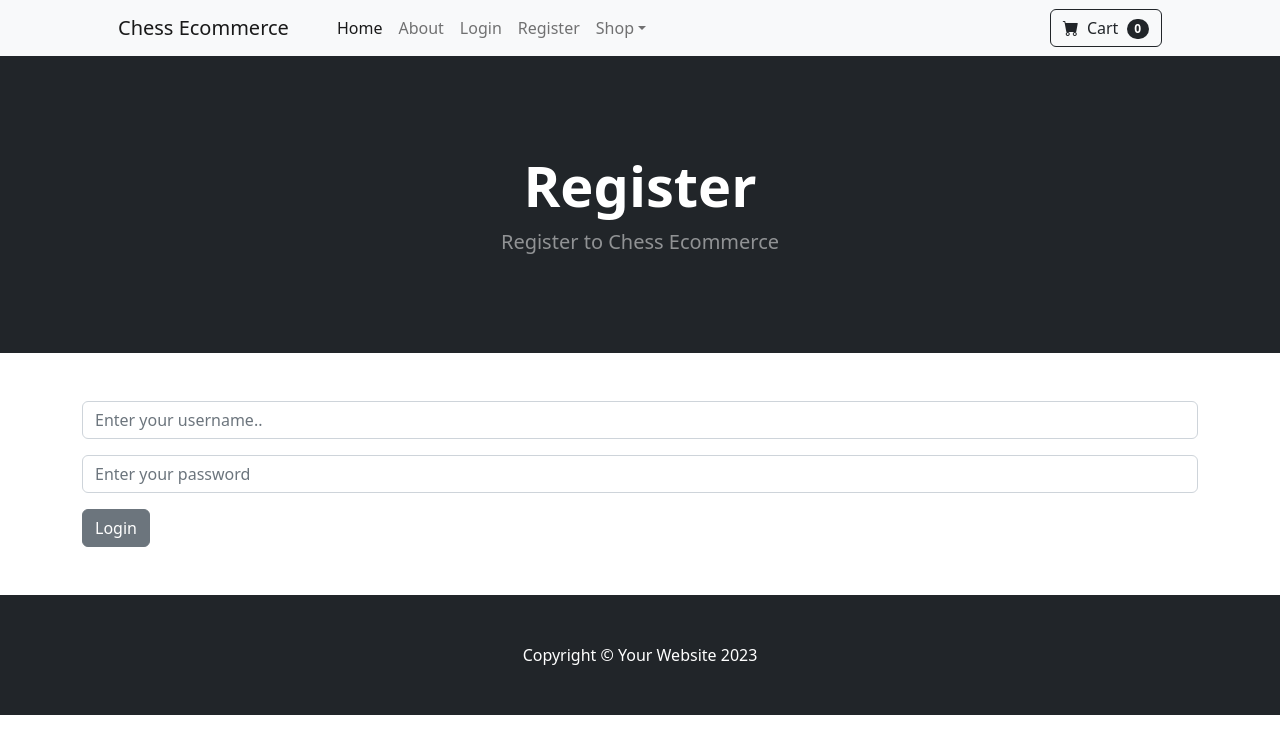
After one commit to nabin2004/The-Chess-Shop, a Django app: page /register/ in a window 1280 px wide. The commit adds this page. Shown: the top 754 px of the page. Run offline with Django 5.2, Linux system fonts and the light colour scheme; some libraries are stand-ins or nearby versions.

Commit message:
Adding the register User functionality

```diff
--- a/chessCommerce/store/templates/navbar.html
+++ b/chessCommerce/store/templates/navbar.html
@@ -11,6 +11,7 @@
                             <li class="nav-item"><a class="nav-link" href="{% url 'logout' %}">Logout</a></li>
                         {% else %}
                             <li class="nav-item"><a class="nav-link" href="{% url 'login' %}">Login</a></li>
+                            <li class="nav-item"><a class="nav-link" href="{% url 'register' %}">Register</a></li>
                         {% endif %}        <li class="nav-item dropdown">
                             <a class="nav-link dropdown-toggle" id="navbarDropdown" href="#" role="button" data-bs-toggle="dropdown" aria-expanded="false">Shop</a>
                             <ul class="dropdown-menu" aria-labelledby="navbarDropdown">
--- /dev/null
+++ b/chessCommerce/store/templates/register.html
@@ -0,0 +1,36 @@
+{% extends "base.html" %}
+
+{% block content %}
+        <!-- Header-->
+        <header class="bg-dark py-5">
+            <div class="container px-4 px-lg-5 my-5">
+                <div class="text-center text-white">
+                    <h1 class="display-4 fw-bolder">Register</h1>
+                    <p class="lead fw-normal text-white-50 mb-0">Register to Chess Ecommerce</p>
+                </div>
+            </div>
+        </header>
+        <div class="container">
+            <br>
+            <br>
+            <div class="row">
+
+                <form method="POST" action="{% url 'login'%}">
+                    {% csrf_token %}
+                    <div class="mb-3">
+
+                      <input type="text" class="form-control" name='username' placeholder='Enter your username..'>
+
+                    </div>
+                    <div class="mb-3">
+                      <input type="password" class="form-control" name='password' placeholder='Enter your password'>
+                    </div>
+
+                    <button type="submit" class="btn btn-secondary">Login</button>
+                  </form>
+
+            </div>
+            <br>
+            <br>
+        </div>
+{% endblock content %}
--- a/chessCommerce/store/urls.py
+++ b/chessCommerce/store/urls.py
@@ -8,4 +8,5 @@ urlpatterns = [
     path('about/', views.about, name="about"),
     path('login/', views.login_user, name="login"),
     path('logout/', views.logout_user, name="logout"),
+    path('register/', views.register_user, name="register"),
 ]
--- a/chessCommerce/store/views.py
+++ b/chessCommerce/store/views.py
@@ -3,6 +3,8 @@ from .models import Product
 from django.contrib.auth import authenticate, login, logout
 from django.contrib import messages
 from django.shortcuts import redirect
+from django.contrib.auth.models import User
+from django.contrib.auth.forms import UserCreationForm
 
 def home(request):
     products = Product.objects.all()
@@ -30,3 +32,6 @@ def logout_user(request):
     logout(request)
     messages.success(request, 'You have been logged out')
     return redirect('home')
+
+def register_user(request):
+    return render(request, 'register.html')
```
Also changed, not shown: chessCommerce/db.sqlite3.
